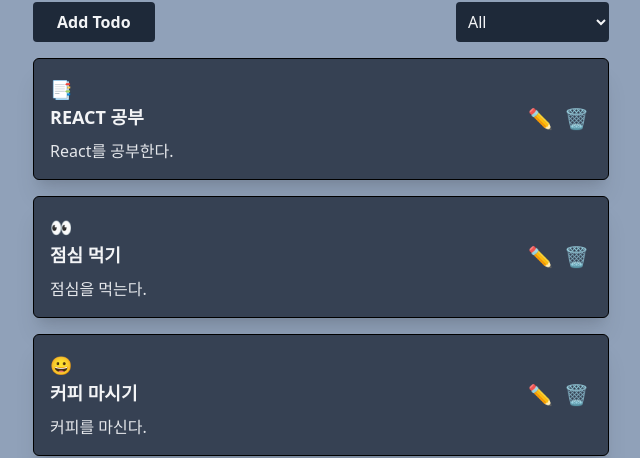
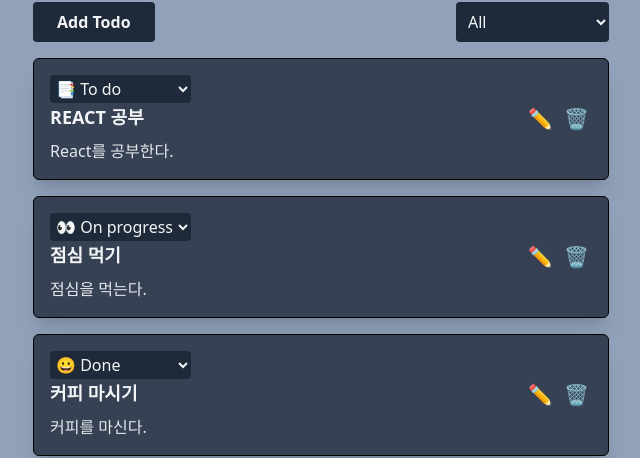
Before and after one commit to hyojeongbae/react-todo-js, a React (Vite) app in the folder react-todo-js/: page / in a window 1280 px wide. Shown: the part 159-617 px from the top of the page, without its empty margins (319-959 px from the left). Built offline with nearby package versions, Linux system fonts and the light colour scheme.

Commit message:
독자 기능: 할 일 목록에서 바로 카테고리 수정 기능 구현

```diff
--- a/react-todo-js/src/App.jsx
+++ b/react-todo-js/src/App.jsx
@@ -51,6 +51,12 @@ function App() {
     setTodos(updatedTodos);
   }
 
+  const updateCategoryHandler = (id, updatedCategory) => {
+    const updatedTodos = todos.map(
+      todo => todo.id === id ? {...todo, category: updatedCategory} : todo);
+    setTodos(updatedTodos);
+  }
+
   const filterTodos = () => {
     return (
       selectedCategory === 'ALL' ? todos : todos.filter(
@@ -78,7 +84,8 @@ function App() {
           <TodoBody
             todos={filteredTodos}
             onUpdate={updateTodoHandler}
-            onDelete={deleteTodoHandler} />
+            onDelete={deleteTodoHandler}
+            onChange={updateCategoryHandler} />
         </section>
       </DefaultLayout>
   )
--- a/react-todo-js/src/components/todos/TodoBody.jsx
+++ b/react-todo-js/src/components/todos/TodoBody.jsx
@@ -5,7 +5,7 @@ import TodoItem from './TodoItem'
 // 하나의 할일을 가진 TodoItem이라는 이름의 컴포넌트를 작성해서
 // TodoBody 내부에서 렌더링
 
-const TodoBody = ({ todos, onUpdate, onDelete }) => {
+const TodoBody = ({ todos, onUpdate, onDelete, onChange }) => {
   return (
     <ul>
         {/* <TodoItem />으로 렌더링할 수 있게*/}
@@ -13,6 +13,7 @@ const TodoBody = ({ todos, onUpdate, onDelete }) => {
           <TodoItem
             onDelete={onDelete}
             onUpdate={onUpdate}
+            onChange={onChange}
             todo={todo}
             key={todo.id}
             />
--- a/react-todo-js/src/components/todos/TodoItem.jsx
+++ b/react-todo-js/src/components/todos/TodoItem.jsx
@@ -7,14 +7,26 @@ import TodoForm from './TodoForm';
 
 
 // TodoBody에서 todo라는 이름의 props를 전달(내려줬음)
-const TodoItem = ({ todo, onUpdate, onDelete }) => {
+const TodoItem = ({ todo, onUpdate, onDelete, onChange }) => {
 
   const [openModal, open] = useState(false);
 
   return (
     <li className="flex gap-4 justify-between my-4 py-4 px-4 border-[1px] bg-gray-700 rounded-md shadow-xl">
         <div>
-            <span className="text-lg font-medium text-gray-300">{ TODO_CATEGORY_ICON[todo.category] }</span>
+            <div>
+              {/* <span className="text-lg font-medium text-gray-300">{ TODO_CATEGORY_ICON[todo.category] }</span> */}
+              <select
+                value={todo.category}
+                className="p-0.5 text-gray-100 bg-gray-800 rounded"
+                data-cy="todo-filter"
+                onChange={event => onChange(todo.id, event.target.value)}
+                          >
+                    <option value="TODO">{TODO_CATEGORY_ICON.TODO} To do</option>
+                    <option value="PROGRESS">{TODO_CATEGORY_ICON.PROGRESS} On progress</option>
+                    <option value="DONE">{TODO_CATEGORY_ICON.DONE} Done</option>
+                </select>
+            </div>
             <div>
                 <h2 data-test="title" className="mb-0 text-lg font-bold text-gray-100 uppercase">{ todo.title }</h2>
                 <p className="mt-2 text-base text-gray-200">{ todo.summary }</p>
```
